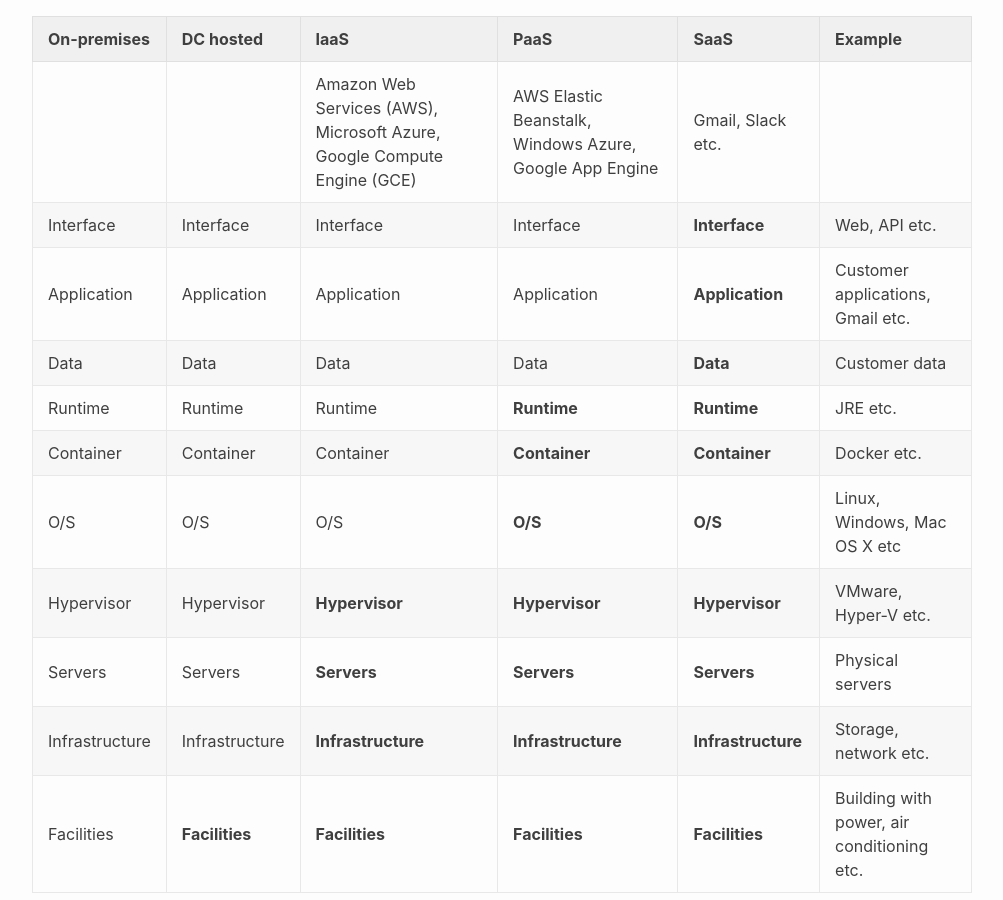
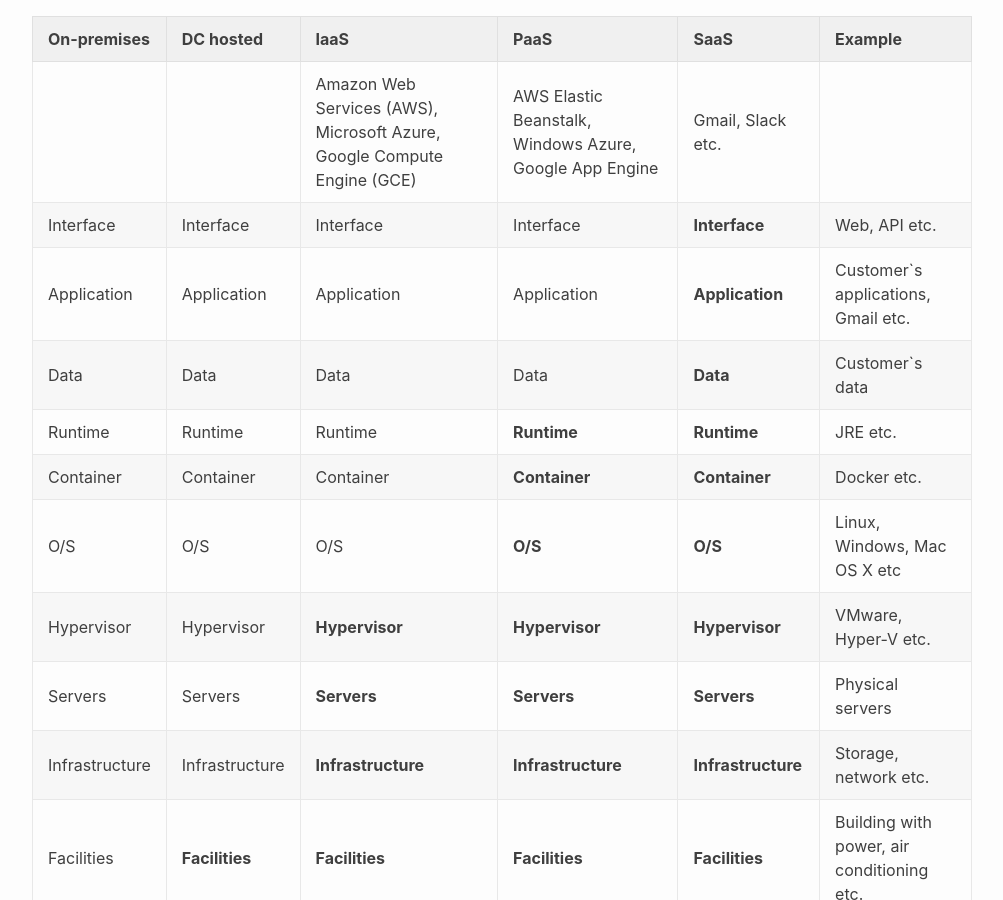
Before and after one commit to mpedych/mpedych.github.io, a Jekyll site: the page built from _posts/2022-10-18-the-nist-definition-of-cloud-computing.md, in a window 1280 px wide and 900 px high, scrolled down 2184 px. Shown: the whole window, without its empty margins (138-1141 px from the left). Built offline with Jekyll 4.4.1, drawn with Linux system fonts in a browser that asks for light colours; comment, search, counter and statistics services are not loaded.

```diff
--- a/_posts/2022-10-18-the-nist-definition-of-cloud-computing.md
+++ b/_posts/2022-10-18-the-nist-definition-of-cloud-computing.md
@@ -34,8 +34,8 @@ categories: misc
 |----------------|----------------|---------------------------------------------------------------------------|-----------------------------------------------------------|--------------------|--------------------------------------------|
 |                |                | Amazon Web Services (AWS),  Microsoft Azure,  Google Compute Engine (GCE) | AWS Elastic Beanstalk,  Windows Azure,  Google App Engine | Gmail, Slack etc.  |                                            |
 | Interface      | Interface      | Interface                                                                 | Interface                                                 | **Interface**      | Web, API etc.                              |
-| Application    | Application    | Application                                                               | Application                                               | **Application**    | Customer applications, Gmail etc.        |
-| Data           | Data           | Data                                                                      | Data                                                      | **Data**           | Customer data                            |
+| Application    | Application    | Application                                                               | Application                                               | **Application**    | Customer`s applications, Gmail etc.        |
+| Data           | Data           | Data                                                                      | Data                                                      | **Data**           | Customer`s data                            |
 | Runtime        | Runtime        | Runtime                                                                   | **Runtime**                                               | **Runtime**        | JRE etc.                                   |
 | Container      | Container      | Container                                                                 | **Container**                                             | **Container**      | Docker etc.                                |
 | O/S            | O/S            | O/S                                                                       | **O/S**                                                   | **O/S**            | Linux, Windows, Mac OS X etc               |
```
